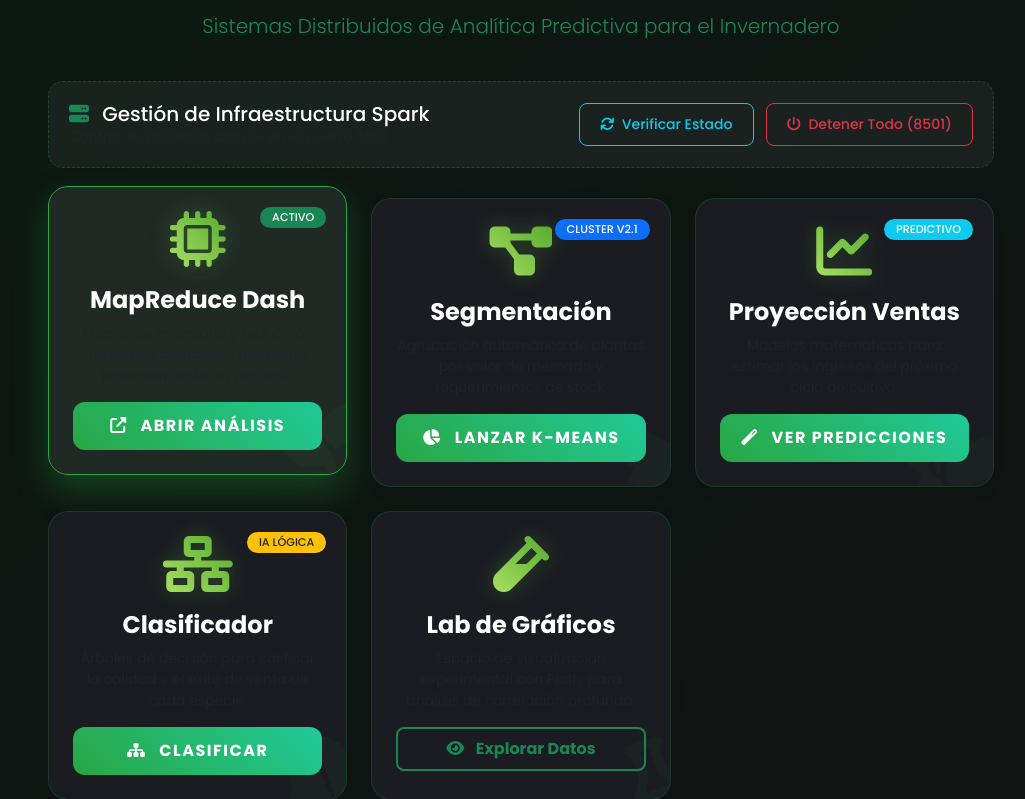
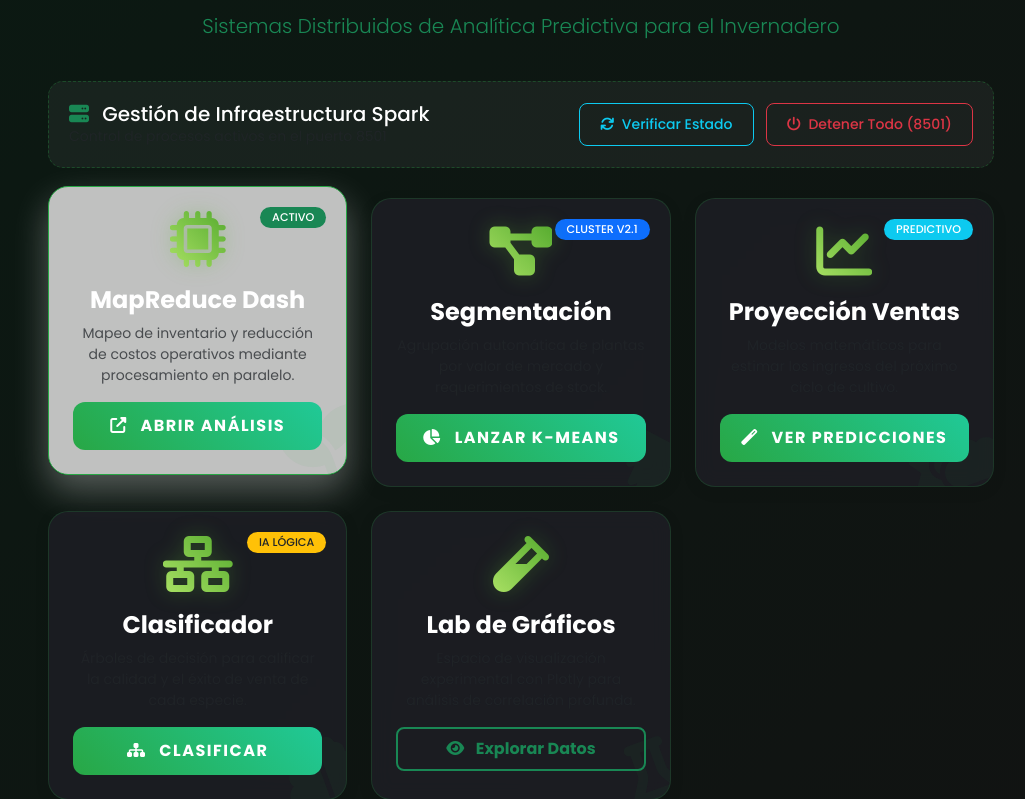
Before and after one commit to Rafa-hud/invernadero_plantas, a Python web app: template app/templates/reports/index.html in a window 1280 px wide, with the pointer over the restyled element. Shown: the part 230-1029 px from the top of the page, without its empty margins (244-1269 px from the left). Run offline with Jinja, Linux system fonts and the light colour scheme; the template is opened without the code that fills it, so the values that code supplies are empty; some libraries are stand-ins or nearby versions.

Commit message:
update_reporte

```diff
--- a/app/templates/reports/index.html
+++ b/app/templates/reports/index.html
@@ -7,7 +7,7 @@
 /* ... (Se mantiene tu CSS original igual) ... */
 body { background: linear-gradient(135deg, #0a1a12 0%, #121212 100%); }
 .ml-card { transition: all 0.4s cubic-bezier(0.175, 0.885, 0.32, 1.275); border: 1px solid rgba(40, 167, 69, 0.2); border-radius: 20px; background: rgba(30, 30, 38, 0.8); backdrop-filter: blur(10px); color: white; overflow: hidden; position: relative; }
-.ml-card:hover { transform: translateY(-12px); box-shadow: 0 15px 35px rgba(40, 167, 69, 0.3); background: rgba(35, 45, 40, 0.9); border-color: #28a745; }
+.ml-card:hover { transform: translateY(-12px); box-shadow: 0 15px 35px rgba(255, 255, 255, 0.3); background: rgba(212, 212, 212, 0.9); border-color: #28a745; }
 .btn-execute { border-radius: 12px; text-transform: uppercase; font-weight: 800; letter-spacing: 1.5px; width: 100%; padding: 12px; transition: 0.3s; border: none; background: linear-gradient(45deg, #28a745, #20c997); color: white; }
 .btn-execute:hover { background: linear-gradient(45deg, #218838, #19a97b); box-shadow: 0 5px 15px rgba(32, 201, 151, 0.4); color: white; }
 .spark-icon { font-size: 3.5rem; margin-bottom: 1.2rem; background: linear-gradient(45deg, #a8e063, #56ab2f); -webkit-background-clip: text; -webkit-text-fill-color: transparent; filter: drop-shadow(0 0 10px rgba(86, 171, 47, 0.3)); }
```
